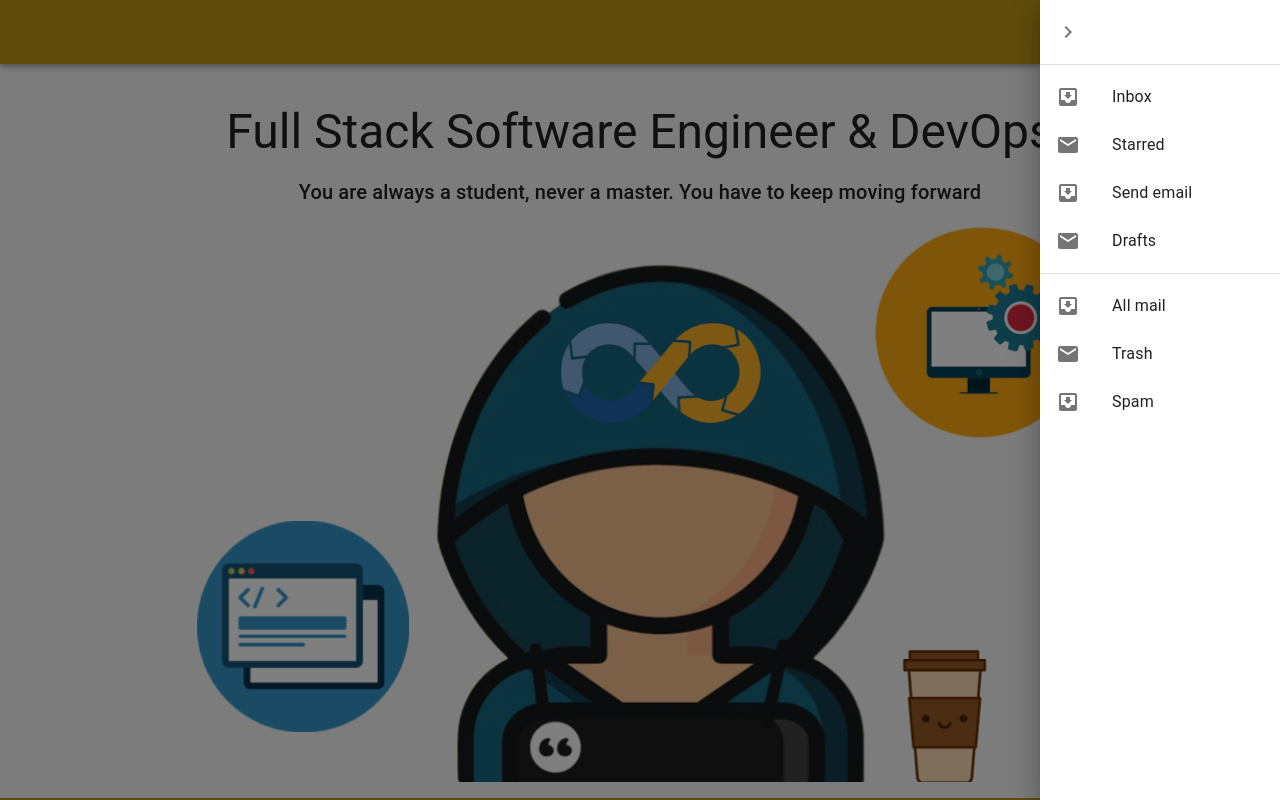
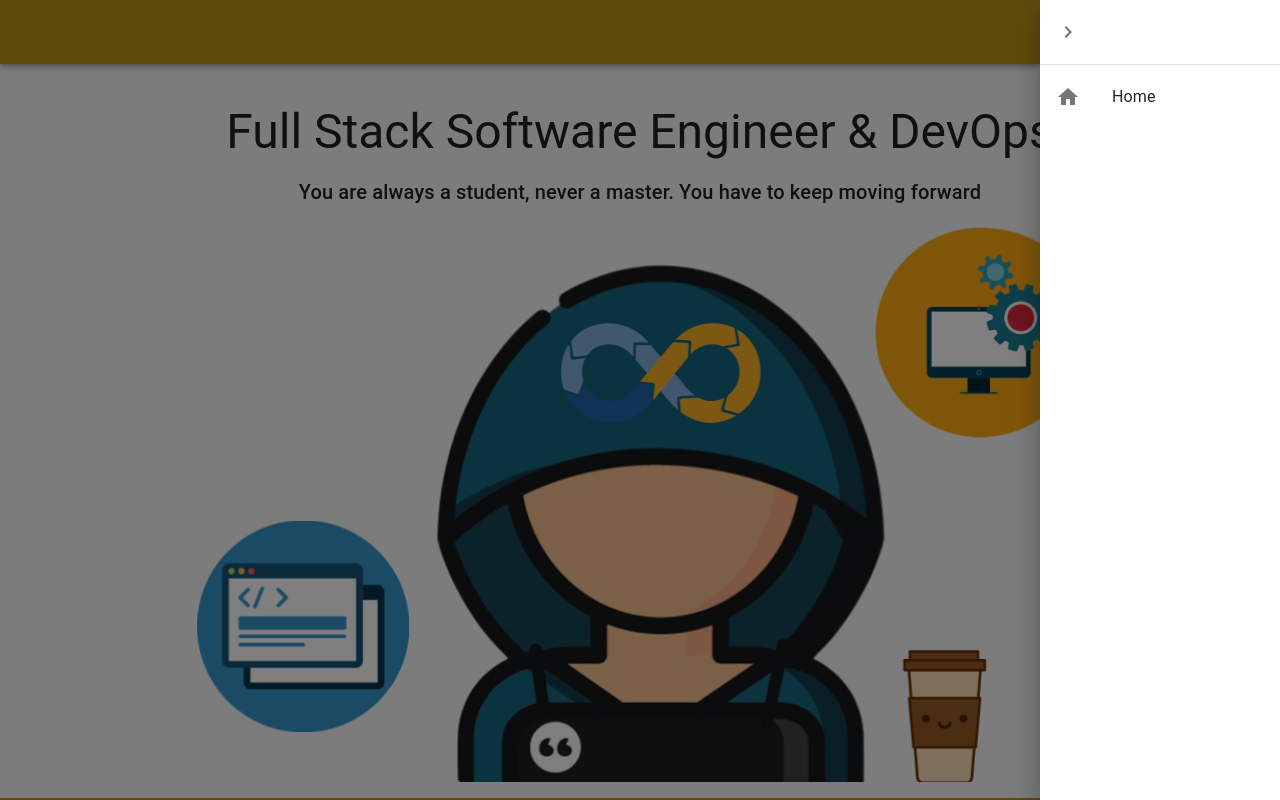
Before and after one commit to poltorres0999/personal-website, a React (Create React App) app: page / in a window 1280 px wide. Both pictures are taken after a click on the button "open drawer". Shown: the top 800 px of the page. Built offline with nearby package versions, Linux system fonts and the light colour scheme.

Commit message:
feat: remove nav-bar base items

```diff
--- a/src/App.tsx
+++ b/src/App.tsx
@@ -10,6 +10,7 @@ function App() {
           <Routes>
             <Route path="/" element={<Layout />}>
               <Route path='/' element={<HomePage />}/>
+              <Route path='/homepage' element={<HomePage />}/>
             </Route>
           </Routes>
         </BrowserRouter>
--- a/src/components/core/layout/layout.tsx
+++ b/src/components/core/layout/layout.tsx
@@ -16,11 +16,9 @@ import ListItem from "@mui/material/ListItem";
 import ListItemButton from "@mui/material/ListItemButton";
 import ListItemIcon from "@mui/material/ListItemIcon";
 import ListItemText from "@mui/material/ListItemText";
-import InboxIcon from "@mui/icons-material/MoveToInbox";
-import MailIcon from "@mui/icons-material/Mail";
-import { Container, Grid } from "@mui/material";
 import { Outlet } from "react-router-dom";
 import { Footer } from "./footer/footer";
+import HomeIcon from "@mui/icons-material/Home";
 
 const drawerWidth = 240;
 
@@ -122,29 +120,14 @@ export default function PersistentDrawerRight() {
         </DrawerHeader>
         <Divider />
         <List>
-          {["Inbox", "Starred", "Send email", "Drafts"].map((text, index) => (
-            <ListItem key={text} disablePadding>
-              <ListItemButton>
-                <ListItemIcon>
-                  {index % 2 === 0 ? <InboxIcon /> : <MailIcon />}
-                </ListItemIcon>
-                <ListItemText primary={text} />
-              </ListItemButton>
-            </ListItem>
-          ))}
-        </List>
-        <Divider />
-        <List>
-          {["All mail", "Trash", "Spam"].map((text, index) => (
-            <ListItem key={text} disablePadding>
-              <ListItemButton>
-                <ListItemIcon>
-                  {index % 2 === 0 ? <InboxIcon /> : <MailIcon />}
-                </ListItemIcon>
-                <ListItemText primary={text} />
-              </ListItemButton>
-            </ListItem>
-          ))}
+          <ListItem key={"home"} disablePadding>
+            <ListItemButton href="/homepage">
+              <ListItemIcon>
+                <HomeIcon />
+              </ListItemIcon>
+              <ListItemText primary={"Home"} />
+            </ListItemButton>
+          </ListItem>
         </List>
       </Drawer>
     </Box>
```
